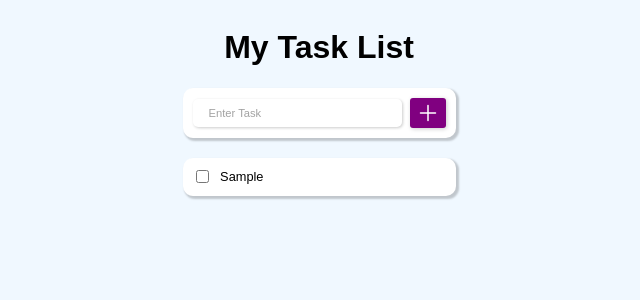
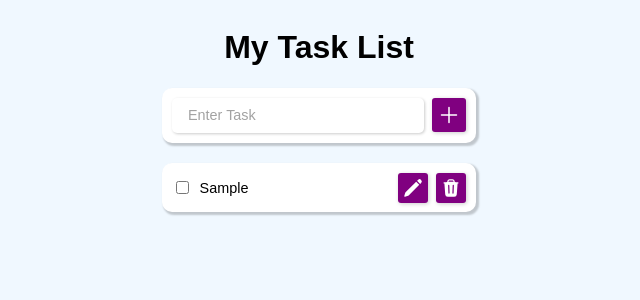
Before and after one commit to leoarthurwall/todo-list, a React (Create React App) app in the folder todo-list/: page / in a window 1280 px wide. Both pictures are taken after typing "Sample" into the empty fields and a click on the button "Add Task". Shown: the top 300 px of the page, without its empty margins (321-961 px from the left). Built offline with nearby package versions, Linux system fonts and the light colour scheme; the HTML template or start-up script is replaced by a standard one.

Commit message:
added and styled edit and delete buttons on the task list

```diff
--- a/todo-list/src/components/TaskItem.jsx
+++ b/todo-list/src/components/TaskItem.jsx
@@ -1,13 +1,12 @@
-//library imports
-import { CheckIcon } from "@heroicons/react/24/outline";
+import { PencilIcon, TrashIcon } from "@heroicons/react/24/solid";
 import { useState } from "react";
 
 export default function TaskItem({ task }) {
-    const [isChecked, setIsChecked] = useState(task.checked)
+  const [isChecked, setIsChecked] = useState(task.checked);
 
-    const handleCheckboxChange = (e) => {
-        setIsChecked(!isChecked)
-    }
+  const handleCheckboxChange = (e) => {
+    setIsChecked(!isChecked);
+  };
 
   return (
     <li className="task-item">
@@ -24,6 +23,22 @@ export default function TaskItem({ task }) {
           {task.name}
         </label>
       </div>
+      <div className="task-button-container">
+        <button
+          className="button"
+          aria-label={`Update ${task.name} Task`}
+          //onClick={}
+        >
+          <PencilIcon width={20} height={20} color="white" />
+        </button>
+        <button
+          className="button"
+          aria-label={`Update ${task.name} Task`}
+          //onClick={}
+        >
+          <TrashIcon width={20} height={20} color="white" />
+        </button>
+      </div>
     </li>
   );
 }
--- a/todo-list/src/index.css
+++ b/todo-list/src/index.css
@@ -17,7 +17,6 @@ body {
   display: flex;
   justify-content: center;
   align-items: center;
-  height: 30px;
   gap: 0.5rem;
 
   background-color: white;
@@ -33,11 +32,13 @@ body {
   align-items: center;
   background-color: purple;
   border: none;
-  height: 100%;
-  max-width: fit-content;
+  padding: 5px;
   border-radius: 3px;
   box-shadow: 1px 1px 4px 0px rgba(0, 0, 0, 0.2);
   cursor: pointer;
+}
+.button:hover {
+  background-color: rgb(196, 141, 249);
 }
 .button:focus {
   outline: none;
@@ -48,15 +49,16 @@ body {
   width: 24px;
 }
 .input {
-  height: fit-content;
   border: none;
+  font-size: 0.9rem;
   border-radius: 5px;
+  width: 220px;
   box-shadow: 1px 1px 3px 0px rgba(0, 0, 0, 0.2);
-  padding: 0.4rem 1rem;
+  padding: 0.6rem 1rem;
 }
 
 input::placeholder{
-  font-size: 0.7rem;
+  font-size: 0.9rem;
   color: rgb(162, 162, 162);
 }
 .label{
@@ -78,12 +80,11 @@ input::placeholder{
 .task-item {
 
   display: flex;
-  flex-direction: column;
   align-items: left;
   justify-content: space-between;
   margin-bottom: 0.6rem;
   padding:0.6rem;
-  font-size: 0.8rem;
+  font-size: 0.9rem;
 
   background-color: white;
   border-radius: 10px;
@@ -97,13 +98,11 @@ input::placeholder{
   gap: 0.5rem;
 }
 
-/* .task-item-label{
-  position: relative;
-  cursor: pointer;
-  text-align: left;
-  line-height: 1.4;
-} */
-
 .checkbox:checked+label {
   text-decoration: line-through;
 }
+
+.task-button-container {
+  display: flex;
+  gap: 0.5rem;
+}
```
